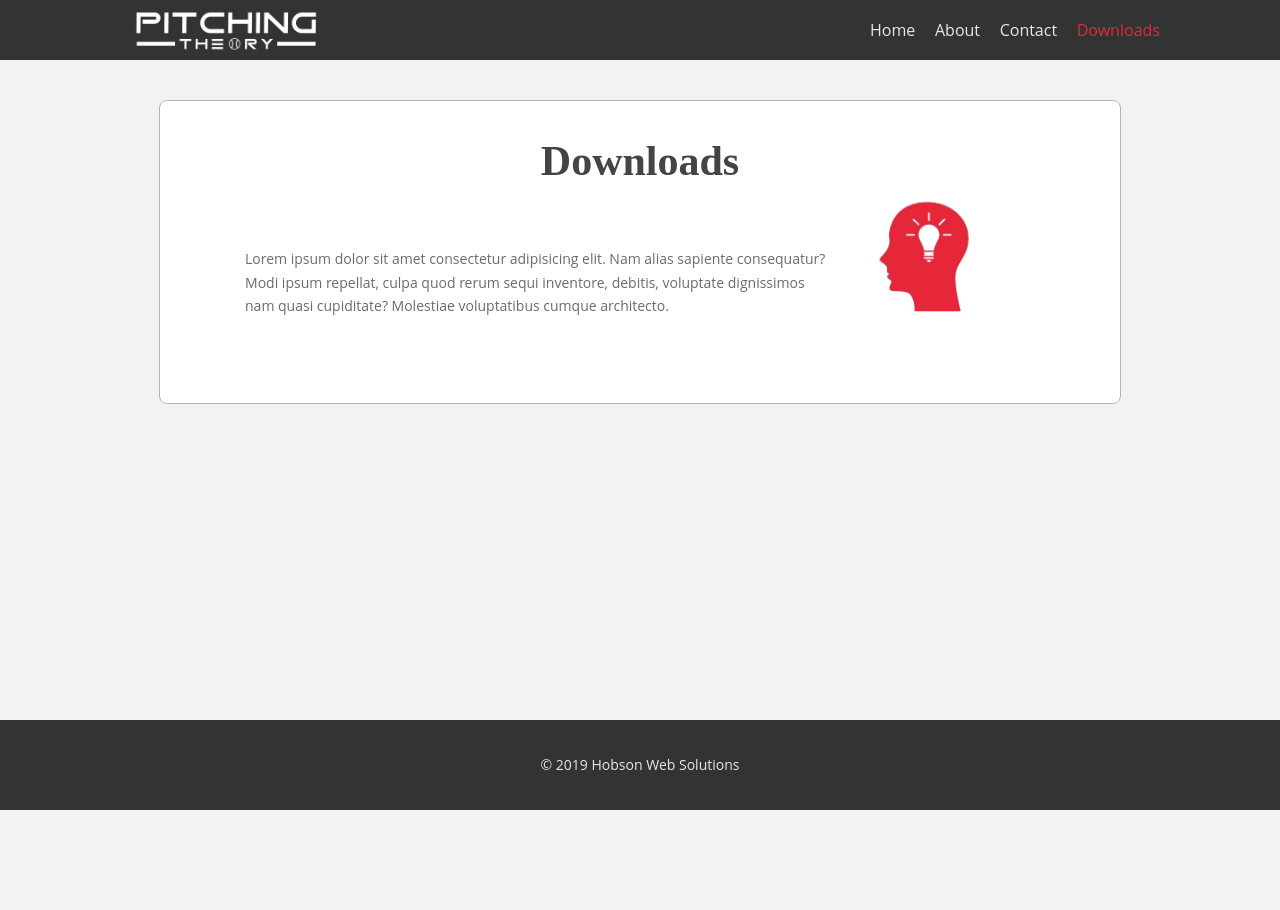
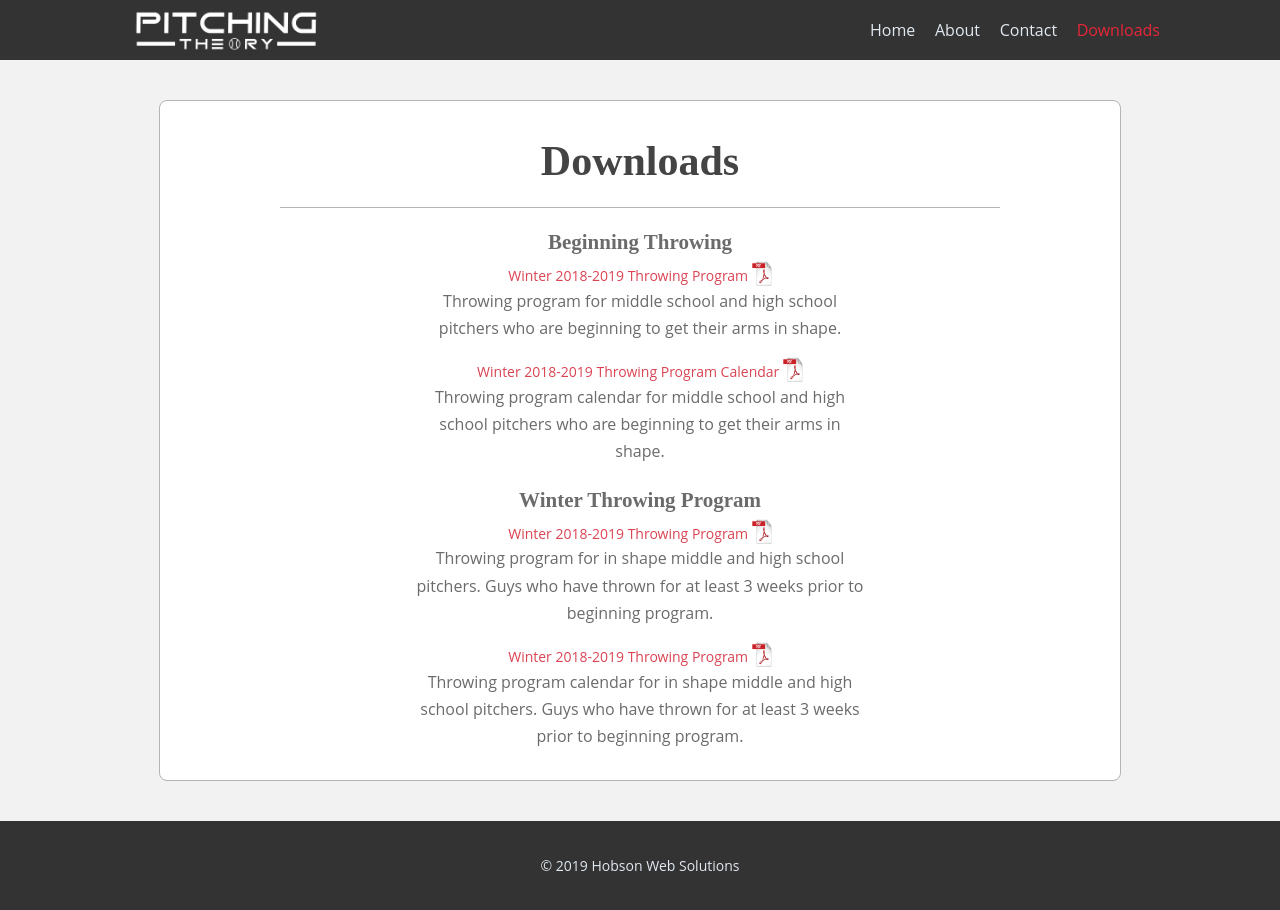
Before and after one commit to shanehobson/pitching-theory-app, an Angular app: page /contact in a window 1280 px wide. Both pictures are taken after a click on the link "Downloads". Before the commit the page ends 810 px from the top, so only its background shows below. Built offline with nearby package versions, Linux system fonts and the light colour scheme.

Commit message:
Downloads page complete

```diff
--- a/src/app/app.component.scss
+++ b/src/app/app.component.scss
@@ -3,7 +3,7 @@
 @import '../sass/breakpoints.scss';
 
 .app-container {
-    min-height: 90vh;
+    min-height: 91vh;
 }
 
 .footer {
--- a/src/app/downloads/downloads.component.html
+++ b/src/app/downloads/downloads.component.html
@@ -1,13 +1,30 @@
 <section class="contact-section-container">
   <div class="blog-entry-container contact-body-container">
-      <div class="section-title page-title" style="margin: 15px auto; text-align: center;">Downloads</div>
-      <div class="contact-main-content-grid-container">
-          <div>
-              Lorem ipsum dolor sit amet consectetur adipisicing elit. Nam alias sapiente consequatur? Modi ipsum repellat, culpa quod rerum sequi inventore, debitis, voluptate dignissimos nam quasi cupiditate? Molestiae voluptatibus cumque architecto.
-          </div>
-          <div>
-              <img class="contact-image" src="../../assets/images/knowledge.jpg" alt="">
-          </div>
+      <div class="section-title page-title" style="margin: 15px auto 30px auto; text-align: center;">Downloads</div>
+      <div class="divider"></div>
+      <div class="downloads-content-container">
+        <div>
+            <div style="margin-bottom: 15px;">
+              <h2>Beginning Throwing</h2>
+              <a href="https://s3.us-east-2.amazonaws.com/pitchingtheory.com/bucketFolder/winter-throwing-program.pdf" target="_blank">Winter 2018-2019 Throwing Program </a><img src="../../assets/images/adobe.png" class="pdf-icon">
+              <p>Throwing program for middle school and high school pitchers who are beginning to get their arms in shape.</p>
+            </div>
+            <div>
+              <!-- <h2>Beginning Throwing Calendar</h2> -->
+              <a href="https://s3.us-east-2.amazonaws.com/pitchingtheory.com/bucketFolder/calendar-winter-throwing-program.pdf" target="_blank">Winter 2018-2019 Throwing Program Calendar <img src="../../assets/images/adobe.png" class="pdf-icon"></a>
+              <p>Throwing program calendar for middle school and high school pitchers who are beginning to get their arms in shape.</p>
+            </div>
+            <div style="margin-bottom: 15px;">
+              <h2>Winter Throwing Program</h2>
+              <a href="https://s3.us-east-2.amazonaws.com/pitchingtheory.com/bucketFolder/winter-throwing-program.pdf" target="_blank">Winter 2018-2019 Throwing Program </a><img src="../../assets/images/adobe.png" class="pdf-icon">
+              <p> Throwing program for in shape middle and high school pitchers. Guys who have thrown for at least 3 weeks prior to beginning program. </p>
+            </div>
+            <div>
+              <!-- <h2>Winter Throwing Program Calendar</h2> -->
+              <a href="https://s3.us-east-2.amazonaws.com/pitchingtheory.com/bucketFolder/calendar-winter-throwing-program.pdf" target="_blank">Winter 2018-2019 Throwing Program </a><img src="../../assets/images/adobe.png" class="pdf-icon">
+              <p>Throwing program calendar for in shape middle and high school pitchers. Guys who have thrown for at least 3 weeks prior to beginning program. </p>
+            </div>
+        </div>
       </div>
   </div>
 </section>
--- a/src/app/downloads/downloads.component.scss
+++ b/src/app/downloads/downloads.component.scss
@@ -23,14 +23,32 @@
     border-radius: 8px;
 }
 
-.contact-main-content-grid-container {
-    display: grid;
-    grid-template-columns: 75% 20%;
-     margin-top: 10px;
+.pdf-icon {
+    height: 25px;
+    width: 20px;
+    margin-bottom: -5px;
+    cursor: pointer;
+}
+
+.downloads-content-container {
+    padding-left: 35px;
+    padding-right: 35px;
+    margin-top: 10px;
+    text-align: center;
+
+    p {
+        display: block;
+        max-width: 450px;
+        margin-left: auto;
+        margin-right: auto;
+    }
+
+     h2 {
+        margin-bottom: 0;
+    }
 
     div:nth-child(1) {
         grid-area: 'area1';
-        padding: 55px 35px 55px 55px;
 
         p {
             color: #6B6B6B;
@@ -66,15 +84,13 @@
         width: 70px;
         position: absolute;
         top: 120px;
-        right: 120px;
+        right: 180px;
     }
+}
 
-    .contact-main-content-grid-container {
-        grid-template-columns: 100% 0%;
-
-        div:nth-child(1) {
-            padding: 20px 0;
-         }
+@media only screen and (max-width: 900px) {
+    .contact-image {
+        right: 150px;
     }
 }
 
@@ -82,17 +98,13 @@
    .contact-body-container {
        margin: 0;
        border-radius: 0;
-       min-height: 75vh;
+       min-height: 78vh;
    }
 
    .contact-image {
     top: 80px;
-    right: 20px;
+    right: 25px;
 }
-
-   .page-title {
-      margin-left: -40px !important;
-   }
 
     .contact-section-container {
         padding: 0;
```
Also changed, not shown: 2 other files (tests, documents, lock files or other folders).
